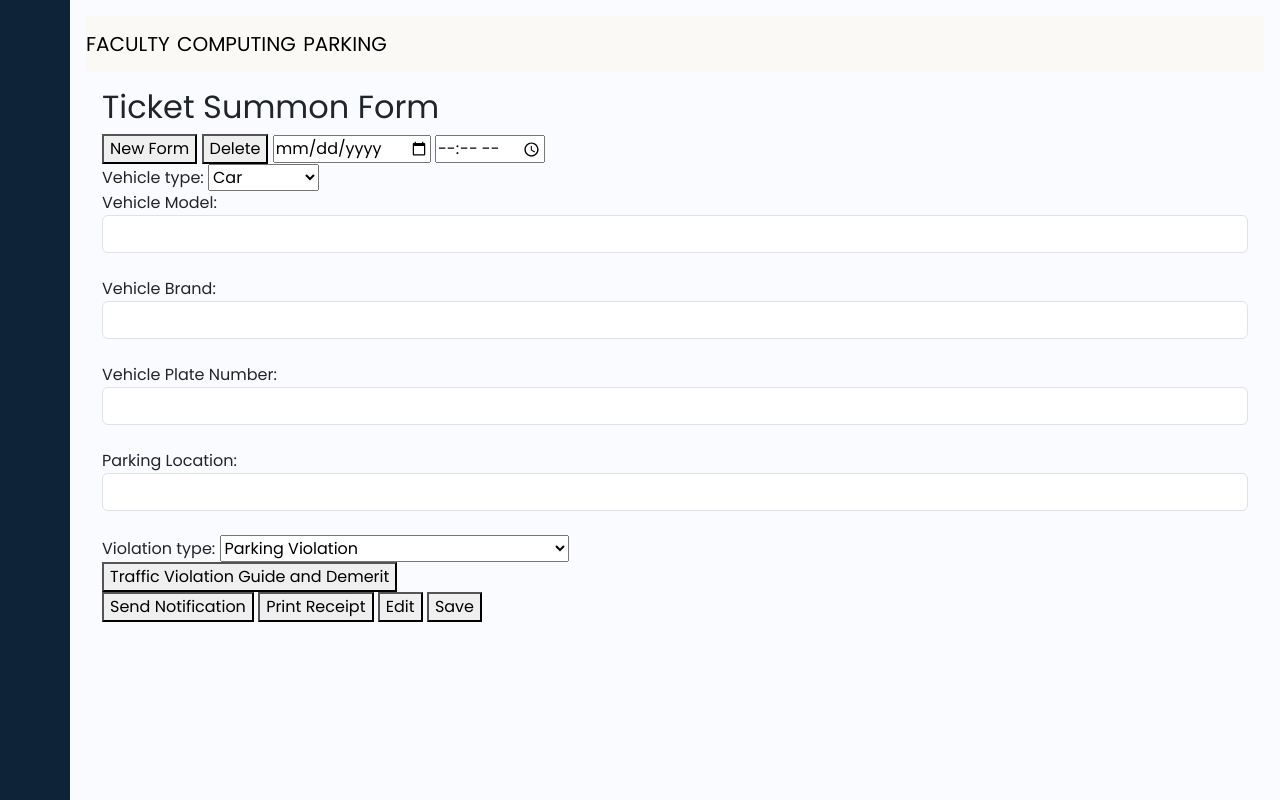
After one commit to amrasfea/FkPark-Maintenance, a PHP site: page /staff/summon.php in a window 1280 px wide. The commit adds this page. Run offline with PHP 8.4, Linux system fonts and the light colour scheme; some libraries are stand-ins or nearby versions.

Commit message:
module 4

```diff
--- a/navigation/staffNav.php
+++ b/navigation/staffNav.php
@@ -226,15 +226,9 @@
     </a>
     <ul id="progressDropdown" class="sidebar-dropdown list-unstyled collapse" data-bs-parent="#sidebar">
         <li class="sidebar-item">
-            <a href="#" class="sidebar-link">Add here</a>
+            <a href="../staff/summon.php" class="sidebar-link">Summon ticket</a>
         </li>
 
-        <li class="sidebar-item">
-            <a href="#" class="sidebar-link collapsed has-dropdown" data-bs-toggle="collapse"
-                data-bs-target="#weeklyFocusDropdown" aria-expanded="false" aria-controls="weeklyFocusDropdown">
-                Weekly Focus
-            </a>
-        </li>
     </ul>
 </li>
             </ul>
--- /dev/null
+++ b/staff/summon.php
@@ -0,0 +1,62 @@
+<!DOCTYPE html>
+<html lang="en">
+<head>
+    <meta charset="UTF-8">
+    <meta name="viewport" content="width=device-width, initial-scale=1.0">
+    <title>Summon</title>
+    <!--EXTERNAL CSS-->
+    <link rel="icon" type="image/x-icon" href="../img/logo.png">
+    <!--FAVICON-->
+
+</head>
+<body>
+<?php include('../navigation/staffNav.php'); ?>
+    <div class="main p-3">
+        <h2>Ticket Summon Form</h2>
+        <form method="post" action="">
+            <div class="button-group">
+                <button type="submit" name="newForm">New Form</button>
+                <button type="button" onclick="alert('Database deleted')">Delete</button>
+                <input type="date" name="summonDate">
+                <input type="time" name="summonTime">
+            </div>
+            <div class="form-group">
+                <label for="vType">Vehicle type:</label>
+                <select name="vType" id="vType">
+                    <option value="car">Car</option>
+                    <option value="motorcycle">Motorcycle</option>
+                </select><br>
+
+                <label for="vModel">Vehicle Model:</label>
+                <input type="text" class="form-control" id="vModel" name="vModel"><br>
+
+                <label for="vBrand">Vehicle Brand:</label>
+                <input type="text" class="form-control" id="vBrand" name="vBrand"><br>
+
+                <label for="vPlate">Vehicle Plate Number:</label>
+                <input type="text" class="form-control" id="vPlate" name="vPlate"><br>
+
+                <label for="parkLoc">Parking Location:</label>
+                <input type="text" class="form-control" id="parkLoc" name="parkLoc"><br>
+
+                <label for="violation">Violation type:</label>
+                <select name="violation" id="violation">
+                    <option value="1">Parking Violation</option>
+                    <option value="2">Not comply in campus traffic regulations</option>
+                    <option value="3">Caused accidents</option>
+                </select>
+                <div class="button-group">
+                    <button type="submit" name="guide">Traffic Violation Guide and Demerit</button>
+                </div>
+                <div class="button-group">
+                    <button type="submit" name="noti" href="">Send Notification</button>
+                    <button type="submit" name="print" alert=>Print Receipt</button>
+                    <button type="submit" name="edit">Edit</button>
+                    <button type="submit" name="save">Save</button>
+                </div>
+            </div>
+        </form>
+    </div>
+
+</body>
+</html>
```
Also changed, not shown: css/summon.css (added, +46 -0 lines).
